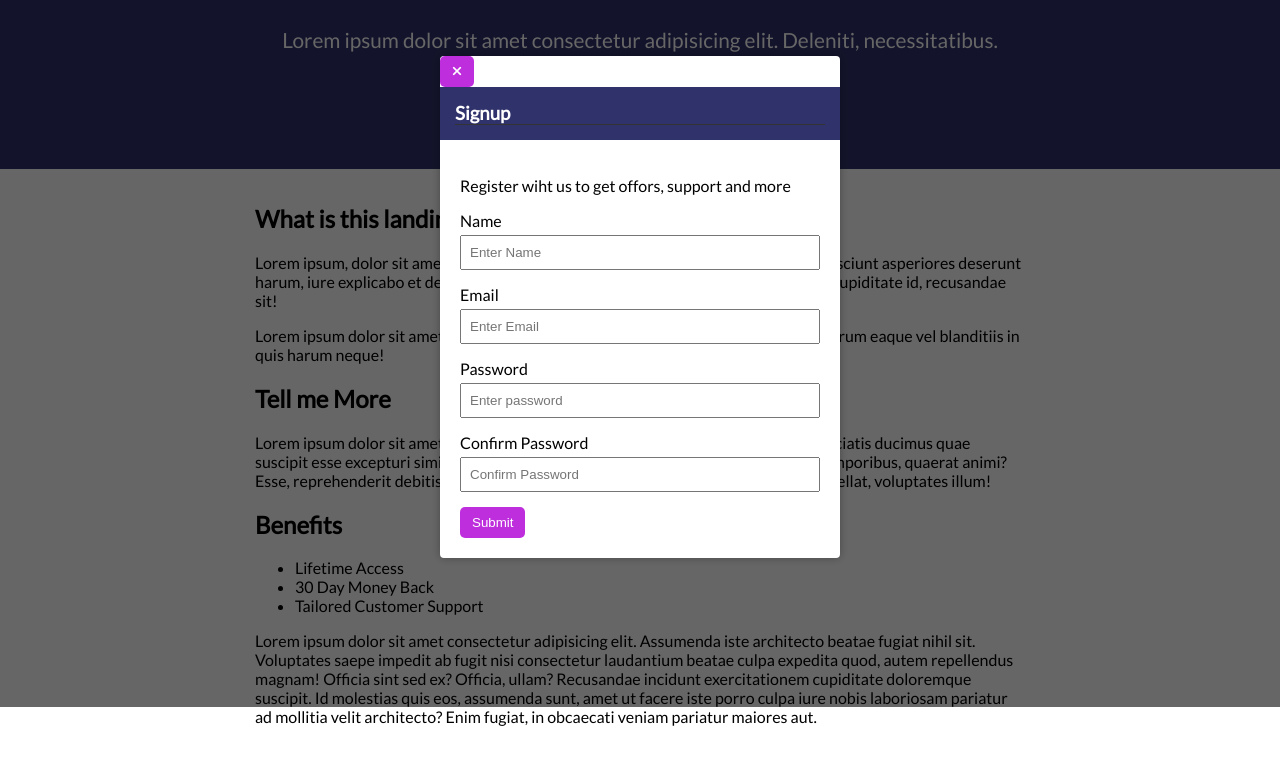
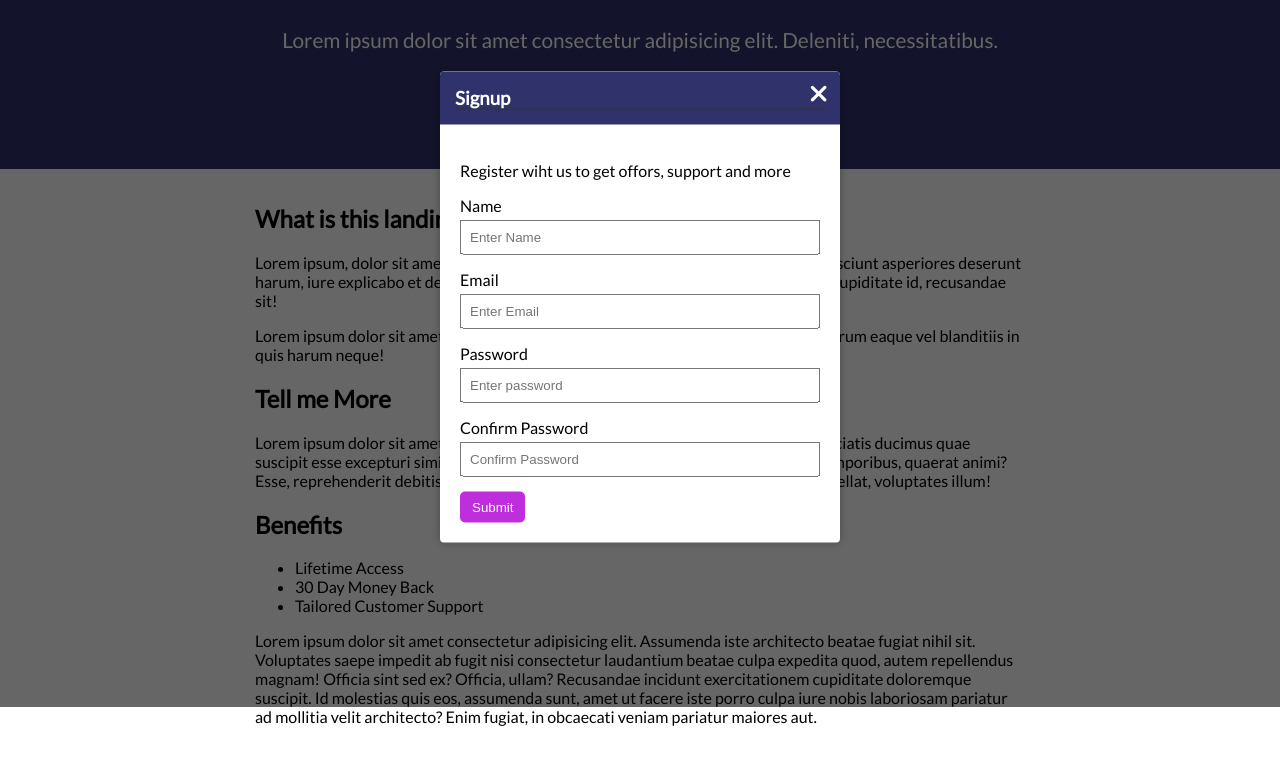
Before and after one commit to ddeveloper72/vanillajsprojects, a plain HTML site: page landing-page/index.html in a window 1280 px wide. Shown: the part 93-850 px from the top of the page. Drawn offline with Linux system fonts and the light colour scheme.

Commit message:
added parameters for modal close button

```diff
--- a/landing-page/style.css
+++ b/landing-page/style.css
@@ -181,3 +181,11 @@ button:focus {
     padding: 8px;
     width: 100%;
 }
+
+.close-btn {
+    background: transparent;
+    font-size: 25px;
+    position: absolute;
+    top: 0;
+    right: 0;
+}
```
